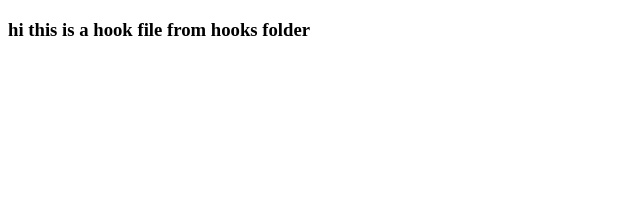
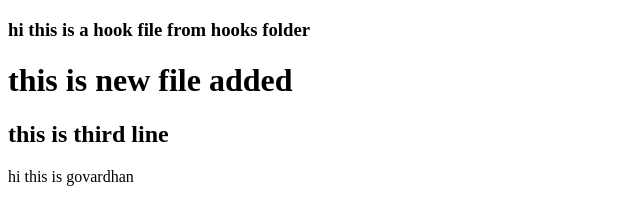
Before and after one commit to bhaskarini99/newtasktoday, a plain HTML site: page index.html in a window 1280 px wide. Shown: the whole page, without its empty margins (0-640 px from the left). Drawn offline with Linux system fonts and the light colour scheme.

Commit message:
post commit hook

```diff
--- a/index.html
+++ b/index.html
@@ -8,6 +8,9 @@
 <body>
 
     <h3>hi this is a hook file from hooks folder</h3>
+    <h1> this is new file added</h1>
+    <h2> this is third line</h2>
+    <p>hi this is govardhan</p>
 
 </body>
 </html>
```
